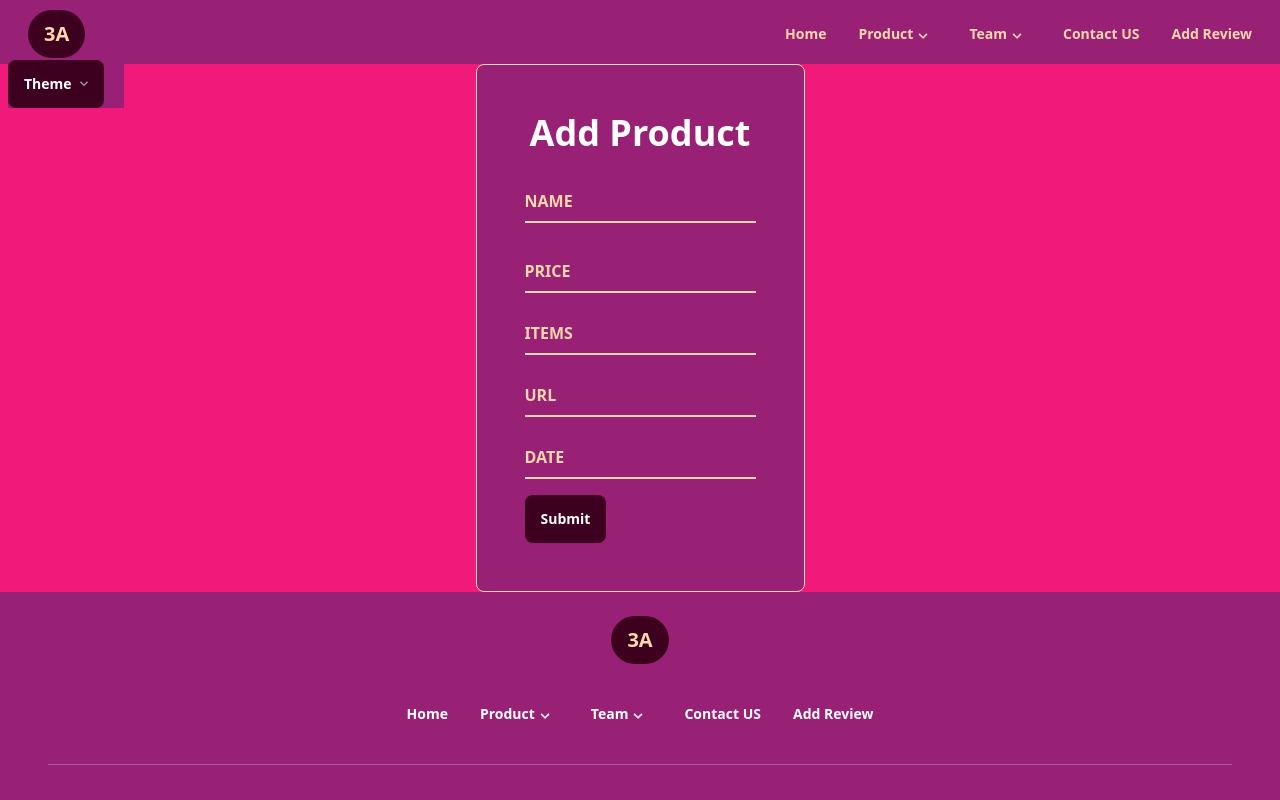
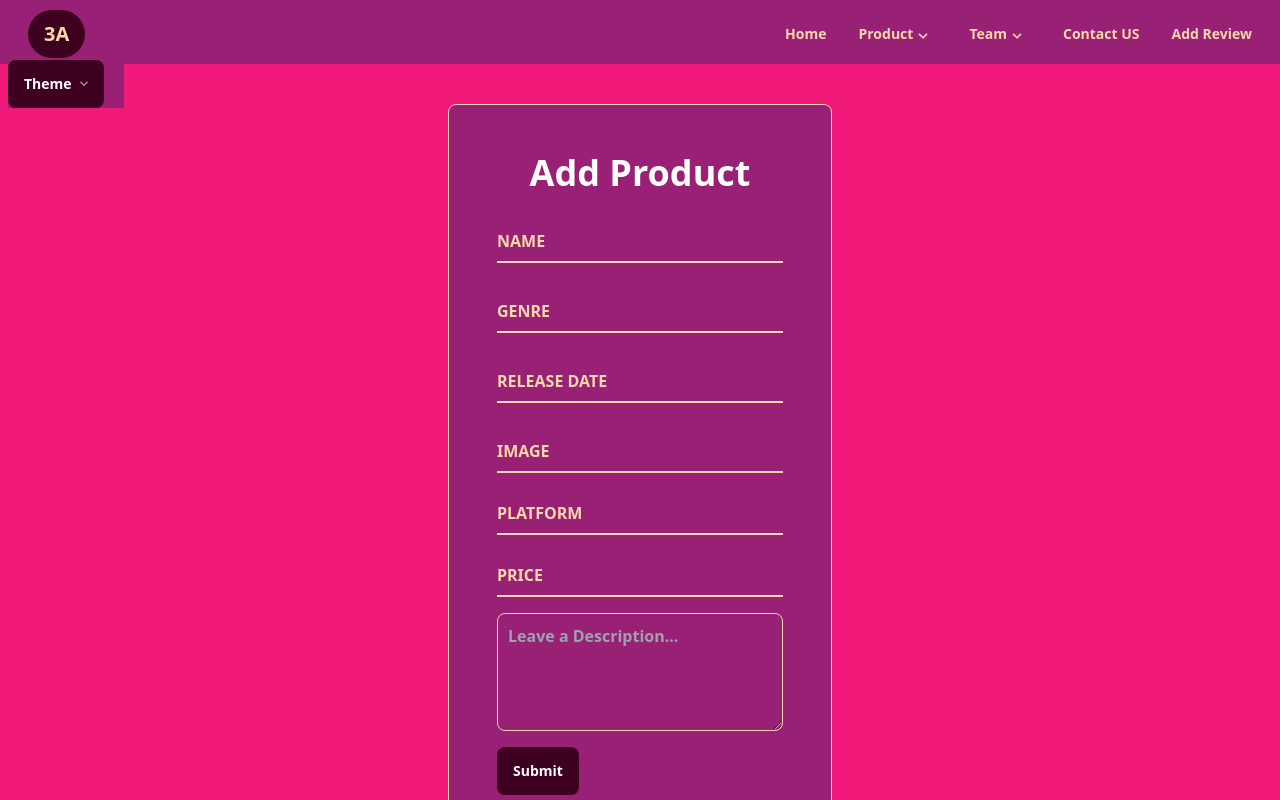
Before and after one commit to azad12614/Client, a React (Vite) app: page /add-product in a window 1280 px wide. Built offline with nearby package versions, Linux system fonts and the light colour scheme.

Commit message:
update ui

```diff
--- a/src/pages/AddMember/Form.jsx
+++ b/src/pages/AddMember/Form.jsx
@@ -6,11 +6,13 @@ function Form() {
   function formHandle(event) {
     event.preventDefault();
     const name = event.target.name.value;
+    const email = event.target.email.value;
     const role = event.target.role.value;
     const img = event.target.img.value;
     const msg = event.target.msg.value;
     const member = {
       name,
+      email,
       role,
       img,
       msg,
@@ -34,7 +36,7 @@ function Form() {
       <form
         method="POST"
         onSubmit={formHandle}
-        className="m-auto bg-[#982176] p-5 rounded-lg border-1 border-[#fed7aa]  text-[#fed7aa]  font-semibold"
+        className="mx-auto my-10 gap-y-2 w-96 bg-[#982176] p-5 rounded-lg border-1 border-[#fed7aa]  text-[#fed7aa]  font-semibold"
       >
         <h1 className="text-center text-4xl font-semibold text-white pb-4">
           Add Member
@@ -54,6 +56,22 @@ function Form() {
               className="peer-focus:font-medium absolute text-md text-gray-600 dark:text-gray-600 duration-300 transform -translate-y-6 scale-75 top-3 -z-10 origin-[0] peer-focus:start-0 rtl:peer-focus:translate-x-1/4 peer-focus:text-[#fed7aa]  peer-focus:dark:text-[#fed7aa]  peer-placeholder-shown:scale-100 peer-placeholder-shown:translate-y-0 peer-focus:scale-75 peer-focus:-translate-y-6"
             >
               Name
+            </label>
+          </div>
+          <div className="relative z-0 w-full mb-3 group">
+            <input
+              type="text"
+              name="email"
+              id="email"
+              className="font-medium block py-2.5 px-0 w-full text-md bg-transparent border-b-2 border-[#fed7aa]  appearance-none focus:border-[#fed7aa]  focus:outline-none focus:ring-0 peer"
+              placeholder=" "
+              required=""
+            />
+            <label
+              htmlFor="email"
+              className="peer-focus:font-medium absolute text-md text-gray-600 dark:text-gray-600 duration-300 transform -translate-y-6 scale-75 top-3 -z-10 origin-[0] peer-focus:start-0 rtl:peer-focus:translate-x-1/4 peer-focus:text-[#fed7aa]  peer-focus:dark:text-[#fed7aa]  peer-placeholder-shown:scale-100 peer-placeholder-shown:translate-y-0 peer-focus:scale-75 peer-focus:-translate-y-6"
+            >
+              E-mail
             </label>
           </div>
           <div className="relative z-0 w-full mb-3 group">
--- a/src/pages/AddProduct/Form.jsx
+++ b/src/pages/AddProduct/Form.jsx
@@ -6,16 +6,20 @@ function Form() {
   function formHandle(event) {
     event.preventDefault();
     const name = event.target.name.value;
+    const genre = event.target.genre.value;
+    const date = event.target.date.value;
+    const image = event.target.image.value;
+    const platform = event.target.platform.value;
     const price = event.target.price.value;
-    const items = event.target.items.value;
-    const url = event.target.url.value;
-    const date = event.target.date.value;
+    const description = event.target.description.value;
     const product = {
       name,
+      genre,
+      date,
+      image,
+      platform,
       price,
-      items,
-      url,
-      date,
+      description
     };
     fetch("http://localhost:3000/add-product", {
       method: "POST",
@@ -36,7 +40,7 @@ function Form() {
       <form
         method="POST"
         onSubmit={formHandle}
-        className="m-auto bg-[#982176] p-5 rounded-lg border-1 border-[#fed7aa] text-[#fed7aa] font-semibold"
+        className="mx-auto my-10 gap-y-2 w-96 bg-[#982176] p-5 rounded-lg border-1 border-[#fed7aa] text-[#fed7aa] font-semibold"
       >
         <h1 className="text-center text-4xl font-semibold text-white pb-4">
           Add Product
@@ -48,7 +52,7 @@ function Form() {
               name="name"
               id="name"
               className="font-medium block py-2.5 px-0 w-full text-md bg-transparent border-b-2 border-[#fed7aa] appearance-none focus:border-[#fed7aa] focus:outline-none focus:ring-0 peer"
-              placeholder=" "
+              placeholder=""
               required=""
             />
             <label
@@ -61,68 +65,94 @@ function Form() {
           <div className="relative z-0 w-full mb-3 group">
             <input
               type="text"
-              name="price"
-              id="price"
+              name="genre"
+              id="genre"
+              className="font-medium block py-2.5 px-0 w-full text-md bg-transparent border-b-2 border-[#fed7aa] appearance-none focus:border-[#fed7aa] focus:outline-none focus:ring-0 peer"
+              placeholder=""
+              required=""
+            />
+            <label
+              htmlFor="genre"
+              className="peer-focus:font-medium absolute text-md text-[#fed7aa] dark:text-[#fed7aa] duration-300 transform -translate-y-6 scale-75 top-3 -z-10 origin-[0] peer-focus:start-0 rtl:peer-focus:translate-x-1/4 peer-focus:text-[#fed7aa] peer-focus:dark:text-[#fed7aa] peer-placeholder-shown:scale-100 peer-placeholder-shown:translate-y-0 peer-focus:scale-75 peer-focus:-translate-y-6"
+            >
+              GENRE
+            </label>
+          </div>
+          <div className="relative z-0 w-full mb-3 group">
+            <input
+              type="text"
+              name="date"
+              id="date"
+              className="font-medium block py-2.5 px-0 w-full text-md bg-transparent border-b-2 border-[#fed7aa] appearance-none focus:border-[#fed7aa] focus:outline-none focus:ring-0 peer"
+              placeholder=""
+              required=""
+            />
+            <label
+              htmlFor="date"
+              className="peer-focus:font-medium absolute text-md text-[#fed7aa] dark:text-[#fed7aa] duration-300 transform -translate-y-6 scale-75 top-3 -z-10 origin-[0] peer-focus:start-0 rtl:peer-focus:translate-x-1/4 peer-focus:text-[#fed7aa] peer-focus:dark:text-[#fed7aa] peer-placeholder-shown:scale-100 peer-placeholder-shown:translate-y-0 peer-focus:scale-75 peer-focus:-translate-y-6"
+            >
+              RELEASE DATE
+            </label>
+          </div>
+          <div className="relative z-0 w-full mb-3 group">
+            <input
+              type="text"
+              name="image"
+              id="image"
               className="font-medium block py-2.5 px-0 w-full text-md bg-transparent border-b-2 border-[#fed7aa] appearance-none focus:border-[#fed7aa] focus:outline-none focus:ring-0 peer"
               placeholder=" "
               required=""
             />
             <label
-              htmlFor="price"
+              htmlFor="image"
               className="peer-focus:font-medium absolute text-md text-[#fed7aa] dark:text-[#fed7aa] duration-300 transform -translate-y-6 scale-75 top-3 -z-10 origin-[0] peer-focus:start-0 rtl:peer-focus:translate-x-1/4 peer-focus:text-[#fed7aa] peer-focus:dark:text-[#fed7aa] peer-placeholder-shown:scale-100 peer-placeholder-shown:translate-y-0 peer-focus:scale-75 peer-focus:-translate-y-6"
             >
-              PRICE
+              IMAGE
             </label>
           </div>
         </div>
         <div className="relative z-0 w-full mb-3 group">
           <input
             type="text"
-            name="items"
-            id="items"
+            name="platform"
+            id="platform"
             className="font-medium block py-2.5 px-0 w-full text-md bg-transparent border-b-2 border-[#fed7aa] appearance-none focus:border-[#fed7aa] focus:outline-none focus:ring-0 peer"
             placeholder=" "
             required=""
           />
           <label
-            htmlFor="items"
+            htmlFor="platform"
             className="peer-focus:font-medium absolute text-md text-[#fed7aa] dark:text-[#fed7aa] duration-300 transform -translate-y-6 scale-75 top-3 -z-10 origin-[0] peer-focus:start-0 rtl:peer-focus:translate-x-1/4 peer-focus:text-[#fed7aa] peer-focus:dark:text-[#fed7aa] peer-placeholder-shown:scale-100 peer-placeholder-shown:translate-y-0 peer-focus:scale-75 peer-focus:-translate-y-6"
           >
-            ITEMS
+            PLATFORM
           </label>
         </div>
         <div className="relative z-0 w-full mb-3 group">
           <input
             type="text"
-            name="url"
-            id="url"
+            name="price"
+            id="price"
             className="font-medium block py-2.5 px-0 w-full text-md bg-transparent border-b-2 border-[#fed7aa] appearance-none focus:border-[#fed7aa] focus:outline-none focus:ring-0 peer"
             placeholder=" "
             required=""
           />
           <label
-            htmlFor="url"
+            htmlFor="price"
             className="peer-focus:font-medium absolute text-md text-[#fed7aa] dark:text-[#fed7aa] duration-300 transform -translate-y-6 scale-75 top-3 -z-10 origin-[0] peer-focus:start-0 rtl:peer-focus:translate-x-1/4 peer-focus:text-[#fed7aa] peer-focus:dark:text-[#fed7aa] peer-placeholder-shown:scale-100 peer-placeholder-shown:translate-y-0 peer-focus:scale-75 peer-focus:-translate-y-6"
           >
-            URL
+            PRICE
           </label>
         </div>
         <div className="relative z-0 w-full mb-3 group">
-          <input
-            type="text"
-            name="date"
-            id="date"
-            className="font-medium block py-2.5 px-0 w-full text-md bg-transparent border-b-2 border-[#fed7aa] appearance-none focus:border-[#fed7aa] focus:outline-none focus:ring-0 peer"
-            placeholder=" "
-            required=""
-          />
-          <label
-            htmlFor="date"
-            className="peer-focus:font-medium absolute text-md text-[#fed7aa] dark:text-[#fed7aa] duration-300 transform -translate-y-6 scale-75 top-3 -z-10 origin-[0] peer-focus:start-0 rtl:peer-focus:translate-x-1/4 peer-focus:text-[#fed7aa] peer-focus:dark:text-[#fed7aa] peer-placeholder-shown:scale-100 peer-placeholder-shown:translate-y-0 peer-focus:scale-75 peer-focus:-translate-y-6"
-          >
-            DATE
-          </label>
-        </div>{" "}
+        <textarea
+              id="description"
+              name="description"
+              rows={4}
+              className="mb-3 block p-2.5 w-full text-md text-[#fed7aa] bg-transparent rounded-lg border-1 border-gray-300 focus:ring-[#fed7aa] focus:border-[#fed7aa] dark:bg-gray-700 dark:border-gray-600 dark:placeholder-gray-400 dark:text-[#fed7aa] dark:focus:ring-blue-500 dark:focus:border-blue-500"
+              placeholder="Leave a Description..."
+              defaultValue={""}
+            />
+        </div>
         <button
           type="submit"
           className="btn text-center text-white bg-[#3E001F] hover:bg-transparent border-0"
--- a/src/pages/AddReview/Form.jsx
+++ b/src/pages/AddReview/Form.jsx
@@ -1,7 +1,7 @@
 function Form() {
     return (
       <>
-        <form className="m-auto p-5 rounded-lg border-1 border-[#fed7aa] text-[#fed7aa] font-semibold">
+        <form className="m-auto p-5 bg-[#982176] rounded-lg border-1 border-[#fed7aa] text-[#fed7aa] font-semibold">
         <h1 className="text-center text-4xl font-semibold text-white pb-4">Add Review</h1>
           <div className="grid md:grid-cols-2 md:gap-6">
             <div className="relative z-0 w-full mb-3 group">
--- a/src/pages/ContactUS/Form.jsx
+++ b/src/pages/ContactUS/Form.jsx
@@ -1,20 +1,53 @@
+import { useNavigate } from "react-router-dom";
+
 function Form() {
+  const navigate = useNavigate();
+
+  function formHandle(event) {
+    event.preventDefault();
+    const fname = event.target.first_name.value;
+    const lname = event.target.last_name.value;
+    const subject = event.target.subject.value;
+    const message = event.target.message.value;
+    const product = {
+      fname,
+      lname,
+      subject,
+      message
+    };
+    fetch("http://localhost:3000/contact-us", {
+      method: "POST",
+      headers: {
+        "Content-Type": "application/json",
+      },
+      body: JSON.stringify(product),
+    })
+      .then((res) => res.json())
+      .then((data) => {
+        if (data.acknowledged) {
+          navigate("/");
+        }
+      });
+  }
   return (
     <>
-      <form className="m-auto p-5 rounded-lg border-1 border-[#fed7aa] text-[#fed7aa] font-semibold">
+      <form
+        method="POST"
+        onSubmit={formHandle}
+        className="m-auto p-5 bg-[#982176] rounded-lg border-1 border-[#fed7aa] text-[#fed7aa] font-semibold">
       <h1 className="text-center text-4xl font-semibold text-white pb-4">Contact Us</h1>
         <div className="grid md:grid-cols-2 md:gap-6">
           <div className="relative z-0 w-full mb-3 group">
             <input
               type="text"
-              name="floating_first_name"
-              id="floating_first_name"
+              name="first_name"
+              id="first_name"
               className="font-medium block py-2.5 px-0 w-full text-md bg-transparent border-b-2 text-[#fed7aa] border-[#fed7aa] appearance-none dark:text-[#fed7aa] dark:border-[#fed7aa] dark:focus:border-[#fed7aa] focus:outline-none focus:ring-0 focus:border-[#fed7aa] peer"
               placeholder=" "
               required=""
             />
             <label
-              htmlFor="floating_first_name"
+              htmlFor="first_name"
               className="peer-focus:font-medium absolute text-md text-gray-600 dark:text-gray-600 duration-300 transform -translate-y-6 scale-75 top-3 -z-10 origin-[0] peer-focus:start-0 rtl:peer-focus:translate-x-1/4 peer-focus:text-[#fed7aa] peer-focus:dark:text-[#fed7aa] peer-placeholder-shown:scale-100 peer-placeholder-shown:translate-y-0 peer-focus:scale-75 peer-focus:-translate-y-6"
             >
               First name
@@ -23,14 +56,14 @@ function Form() {
           <div className="relative z-0 w-full mb-3 group">
             <input
               type="text"
-              name="floating_last_name"
-              id="floating_last_name"
+              name="last_name"
+              id="last_name"
               className="font-medium block py-2.5 px-0 w-full text-md bg-transparent border-b-2 text-[#fed7aa] border-[#fed7aa] appearance-none dark:text-[#fed7aa] dark:border-[#fed7aa] dark:focus:border-[#fed7aa] focus:outline-none focus:ring-0 focus:border-[#fed7aa] peer"
               placeholder=" "
               required=""
             />
             <label
-              htmlFor="floating_last_name"
+              htmlFor="last_name"
               className="peer-focus:font-medium absolute text-md text-gray-600 dark:text-gray-600 duration-300 transform -translate-y-6 scale-75 top-3 -z-10 origin-[0] peer-focus:start-0 rtl:peer-focus:translate-x-1/4 peer-focus:text-[#fed7aa] peer-focus:dark:text-[#fed7aa] peer-placeholder-shown:scale-100 peer-placeholder-shown:translate-y-0 peer-focus:scale-75 peer-focus:-translate-y-6"
             >
               Last name
@@ -41,14 +74,14 @@ function Form() {
           <div className="relative z-0 w-full mb-3 group">
             <input
               type="text"
-              name="floating_subject"
-              id="floating_subject"
+              name="subject"
+              id="subject"
               className="font-medium block py-2.5 px-0 w-full text-md bg-transparent border-b-2 text-[#fed7aa] border-[#fed7aa] appearance-none dark:text-[#fed7aa] dark:border-[#fed7aa] dark:focus:border-[#fed7aa] focus:outline-none focus:ring-0 focus:border-[#fed7aa] peer"
               placeholder=" "
               required=""
             />
             <label
-              htmlFor="floating_subject"
+              htmlFor="subject"
               className="peer-focus:font-medium absolute text-md text-gray-600 dark:text-gray-600 duration-300 transform -translate-y-6 scale-75 top-3 -z-10 origin-[0] peer-focus:start-0 rtl:peer-focus:translate-x-1/4 peer-focus:text-[#fed7aa] peer-focus:dark:text-[#fed7aa] peer-placeholder-shown:scale-100 peer-placeholder-shown:translate-y-0 peer-focus:scale-75 peer-focus:-translate-y-6"
             >
               Subject
--- a/src/pages/ManageMember/Table.jsx
+++ b/src/pages/ManageMember/Table.jsx
@@ -14,7 +14,7 @@ function Table() {
     }).then((res) => res.json())
     .then((data) => {
       if (data.acknowledged) {
-        navigate("/");
+        navigate("/manage-member");
       }
     })
 
@@ -27,6 +27,7 @@ function Table() {
           <thead>
             <tr>
               <th className="text-center font-bold text-lg border-success bg-[#982176] text-[#fed7aa]">Name</th>
+              <th className="text-center font-bold text-lg border-success bg-[#982176] text-[#fed7aa]">E-mail</th>
               <th className="text-center font-bold text-lg border-success bg-[#982176] text-[#fed7aa]">Role</th>
               <th className="text-center font-bold text-lg border-success bg-[#982176] text-[#fed7aa]">URL</th>
               <th className="text-center font-bold text-lg border-success bg-[#982176] text-[#fed7aa]">Message</th>
@@ -37,6 +38,7 @@ function Table() {
             {team?.map((member) => (
               <tr className="hover" key={member._id}>
                 <td className="text-center text-base border-white bg-[#982176] text-[#fed7aa]">{member.name}</td>
+                <td className="text-center text-base border-white bg-[#982176] text-[#fed7aa]">{member.email}</td>
                 <td className="text-center text-base border-white bg-[#982176] text-[#fed7aa]">{member.role}</td>
                 <td className="text-center text-base border-white bg-[#982176] text-[#fed7aa]">{member.url}</td>
                 <td className="text-center text-base border-white bg-[#982176] text-[#fed7aa]">{member.msg}</td>
--- a/src/pages/ManageProduct/Table.jsx
+++ b/src/pages/ManageProduct/Table.jsx
@@ -14,8 +14,11 @@ function Table() {
     })
       .then((res) => res.json())
       .then((data) => {
-        if (data.acknowledged) {
-          navigate("/");
+        if (data.deletedCount > 0) {
+          const otherProducts = products?.filter(
+            (product) => product._id != id
+          );
+          setGames(otherProducts);
         }
       });
   }
@@ -32,13 +35,16 @@ function Table() {
                 Name
               </th>
               <th className="text-center font-bold text-lg border-success bg-[#982176] text-[#fed7aa]">
-                Price
-              </th>
-              <th className="text-center font-bold text-lg border-success bg-[#982176] text-[#fed7aa]">
-                Items
+                Genre
               </th>
               <th className="text-center font-bold text-lg border-success bg-[#982176] text-[#fed7aa]">
                 Date
+              </th>
+              <th className="text-center font-bold text-lg border-success bg-[#982176] text-[#fed7aa]">
+                Platform
+              </th>
+              <th className="text-center font-bold text-lg border-success bg-[#982176] text-[#fed7aa]">
+                Price
               </th>
               <th className="text-center font-bold text-lg border-success bg-[#982176] text-[#fed7aa]">
                 Actions
@@ -52,13 +58,16 @@ function Table() {
                   {product.name}
                 </td>
                 <td className="text-center text-base border-white bg-[#982176] text-[#fed7aa]">
-                  {product.price}
-                </td>
-                <td className="text-center text-base border-white bg-[#982176] text-[#fed7aa]">
-                  {product.items}
+                  {product.genre}
                 </td>
                 <td className="text-center text-base border-white bg-[#982176] text-[#fed7aa]">
                   {product.date}
+                </td>
+                <td className="text-center text-base border-white bg-[#982176] text-[#fed7aa]">
+                  {product.platform}
+                </td>
+                <td className="text-center text-base border-white bg-[#982176] text-[#fed7aa]">
+                  {product.price}
                 </td>
                 <td className="text-center text-base border-white bg-[#982176] text-[#fed7aa]">
                   <Link to={`/product/${product?._id}`}>
```
Also changed, not shown: src/App.jsx (+4 -4 lines).
